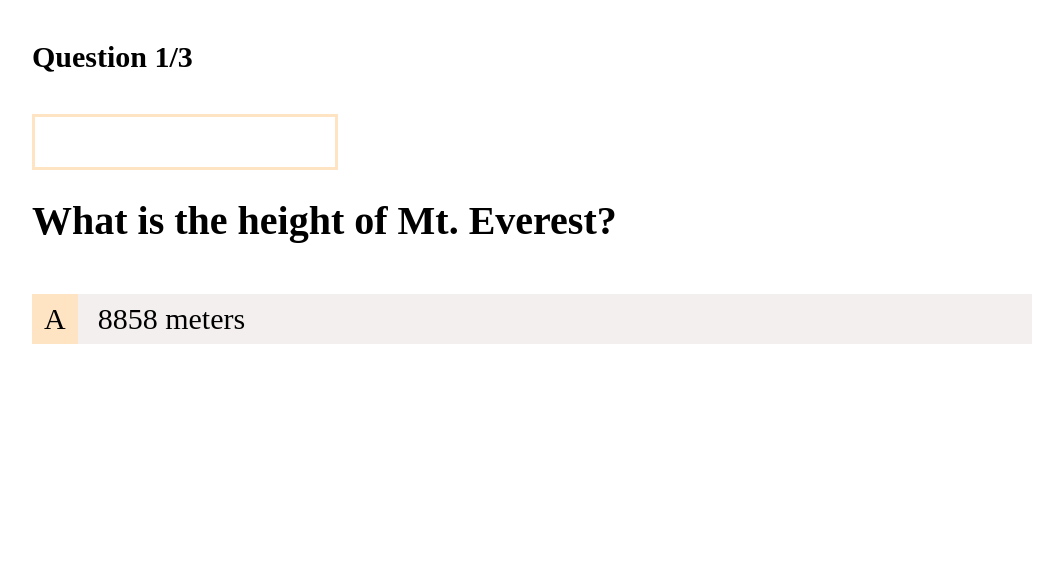
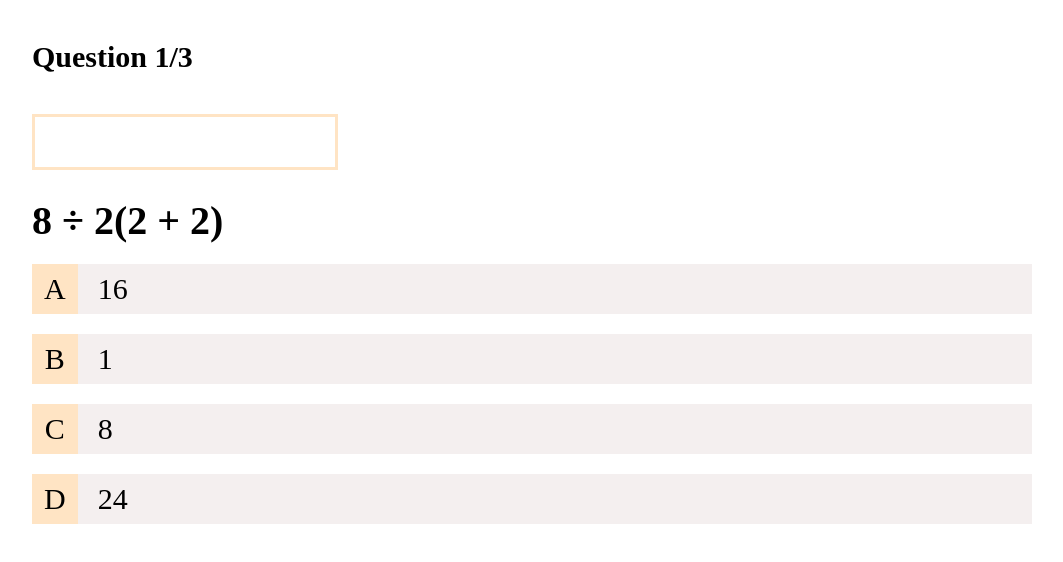
Before and after one commit to LeohangRai/Vue-practice-projects, a Vue app in the folder quiz-app/: page /quiz/1 in a window 1280 px wide. Shown: the top 562 px of the page, without its empty margins (108-1171 px from the left). Built offline with nearby package versions, Linux system fonts and the light colour scheme.

Commit message:
feat: dynamically render quiz questions and options

```diff
--- a/quiz-app/src/components/Question.vue
+++ b/quiz-app/src/components/Question.vue
@@ -1,11 +1,18 @@
+<script setup>
+  import { defineProps } from 'vue';
+  const { question } = defineProps(['question']);
+</script>
+
 <template>
   <div class="question-container">
-    <h1 class="question">What is the height of Mt. Everest?</h1>
+    <h1 class="question">
+      {{ question.text }}
+    </h1>
   </div>
   <div class="options-container">
-    <div class="option">
-      <p class="option-label">A</p>
-      <p class="option-value">8858 meters</p>
+    <div v-for="option in question.options" :key="option.id" class="option">
+      <p class="option-label">{{ option.label }}</p>
+      <p class="option-value">{{ option.text }}</p>
     </div>
   </div>
 </template>
@@ -21,16 +28,16 @@
   }
 
   .option {
-    /* display: flex; */
-    margin-bottom: 20px;
     cursor: pointer;
     display: flex;
+    margin-bottom: 20px;
   }
 
   .option-label {
     background-color: bisque;
     width: 50px;
     height: 50px;
+    margin: 0;
     font-size: 30px;
     display: flex;
     align-items: center;
@@ -41,6 +48,7 @@
     background-color: rgb(244, 239, 239);
     width: 100%;
     height: 50px;
+    margin: 0;
     font-size: 30px;
     padding: 0 20px;
     display: flex;
--- a/quiz-app/src/views/QuizView.vue
+++ b/quiz-app/src/views/QuizView.vue
@@ -1,13 +1,22 @@
 <script setup>
 import QuizHeader from '../components/QuizHeader.vue'
 import Question from '../components/Question.vue';
+import { useRoute } from 'vue-router';
+import { ref } from 'vue';
+import quizes from '../data/quizes.json';
+
+const route = useRoute();
+const currentQuizId = Number(route.params.id);
+const currentQuiz = quizes.find(q => q.id === currentQuizId);
+const currentQuestionIndex = ref(0)
+
 </script>
 
 <template>
   <div>
     <QuizHeader />
     <div>
-      <Question />
+      <Question :question="currentQuiz.questions[currentQuestionIndex]" />
     </div>
   </div>
 </template>
```
